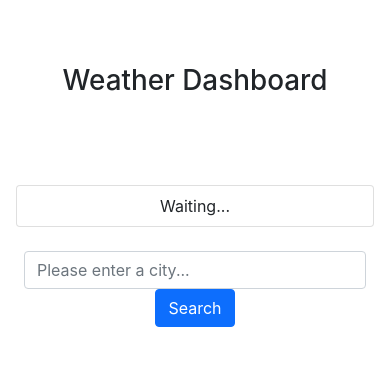
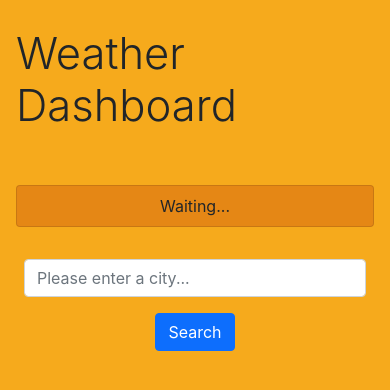
Before and after one commit to Leon3005/react-weather-dashboard, a React (Create React App) app: page / in a window 390 px wide. Shown: the top 390 px of the page. Built offline with nearby package versions, Linux system fonts and the light colour scheme.

Commit message:
Added random styling

```diff
--- a/src/App.css
+++ b/src/App.css
@@ -1,3 +1,15 @@
+:root {
+  --dark-sienna: #220901ff;
+  --blood-red: #621708ff;
+  --dark-red: rgba(148, 27, 12, 0.5);
+  --rust: rgb(188, 57, 8, 0.3);
+  --bright-yellow-crayola: #f6aa1cff;
+}
+
+body {
+  background-color: var(--bright-yellow-crayola);
+}
+
 .header {
   min-height: 20vh;
 }
@@ -6,3 +18,11 @@
   min-height: 50vh;
   min-width: 50vw;
 }
+
+.weatherCard {
+  background-color: var(--dark-red);
+}
+
+.recentCity {
+  background-color: var(--rust);
+}
--- a/src/App.js
+++ b/src/App.js
@@ -57,7 +57,7 @@ class App extends Component {
     localStorage.setItem("recentCities", JSON.stringify(recentCities));
 
     this.setState({
-      recentCities,
+      recentCities: localStorage.getItem("recentCities"),
     });
   };
 
@@ -103,7 +103,7 @@ class App extends Component {
         <Header title="Weather Dashboard" />
         <div className="row main g-0 ">
           {this.renderRecentCities()}
-          <div className="col-sm-12 col-md-9 pt-2 px-4">
+          <div className="col-sm-12 col-md-9 pt-3 px-4">
             <SearchBar
               placeholder="Please enter a city..."
               onSubmit={this.onSubmit}
--- a/src/components/Header/index.js
+++ b/src/components/Header/index.js
@@ -1,7 +1,7 @@
 const Header = (props) => {
   return (
     <div className="header d-flex align-items-center justify-content-center p-3">
-      <h1>{props.title}</h1>
+      <h1 className="display-1">{props.title}</h1>
     </div>
   );
 };
--- a/src/components/RecentCities/index.js
+++ b/src/components/RecentCities/index.js
@@ -2,7 +2,7 @@ const RecentCities = (props) => {
   const renderLi = () => {
     return props.recentCities.map((city) => {
       return (
-        <li className="list-group-item" onClick={props.onClick}>
+        <li className="list-group-item recentCity" onClick={props.onClick}>
           {city}
         </li>
       );
--- a/src/components/SearchBar/index.js
+++ b/src/components/SearchBar/index.js
@@ -3,7 +3,7 @@ const SearchBar = (props) => {
     <div className="search">
       <form onSubmit={props.onSubmit} onChange={props.onChange}>
         <div className="row h-100">
-          <div className="col-sm-12 col-md-10">
+          <div className="col-sm-12 col-md-10 mb-3">
             <input
               type="text"
               className="form-control"
--- a/src/components/WeatherCard/index.js
+++ b/src/components/WeatherCard/index.js
@@ -1,9 +1,12 @@
 const WeatherCard = (props) => {
+  const iconUrl = `http://openweathermap.org/img/wn/${props.data.weather[0].icon}@2x.png`;
+
   return (
     <div className="pt-4">
-      <div className="card col-sm-12 col-md-10">
+      <div className="card col-sm-12 col-md-10 weatherCard">
         <div className="card-header">{props.data.name}</div>
         <div className="card-body">
+          <img src={iconUrl} />
           <p className="card-text">Temperature: {props.data.main.temp} °C </p>
           <p className="card-text">Humidity: {props.data.main.humidity}</p>
           <p className="card-text">Wind Speed: {props.data.wind.speed}</p>
```
